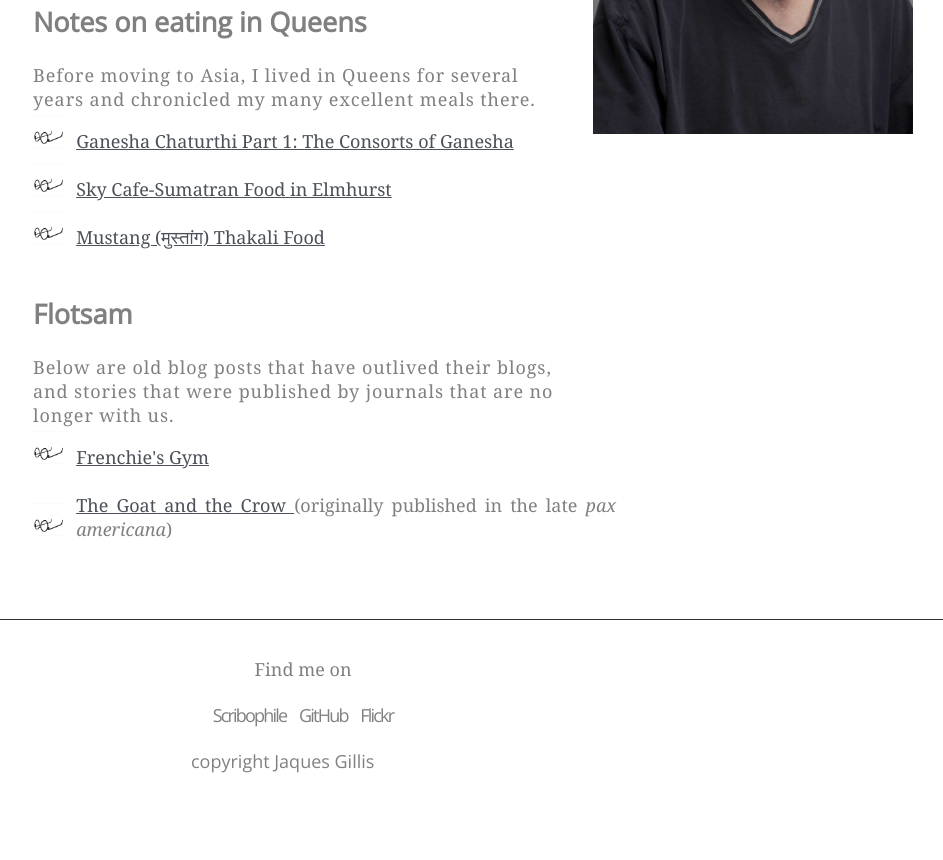
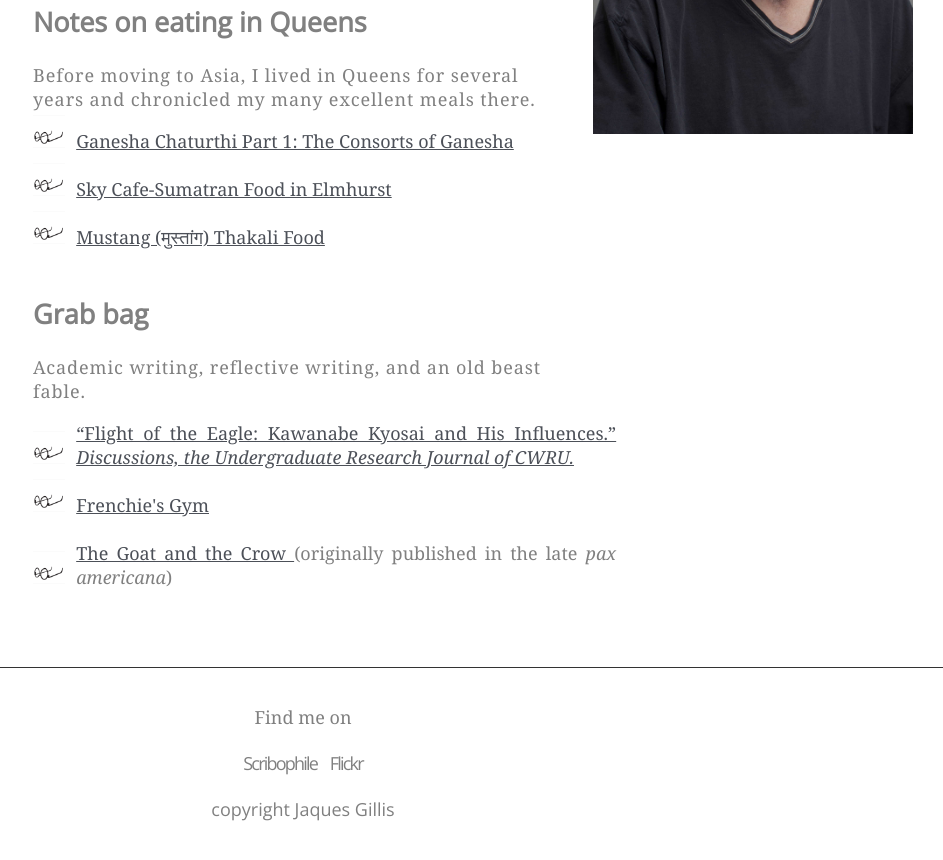
Before and after one commit to gillis-notebook/gillis-notebook.github.io, a plain HTML site: page index.html in a window 1280 px wide. Shown: the part 694-1554 px from the top of the page, without its empty margins (337-1280 px from the left). Drawn offline with nearby package versions, Linux system fonts and the light colour scheme; a web font is replaced by a local one.

Commit message:
Fixed footer, revised grab bag

```diff
--- a/css/styles.css
+++ b/css/styles.css
@@ -347,6 +347,8 @@ a:selected{
 .notes {
 	max-width: 14rem;
 	margin: 0 auto;
+	text-align:center;
+	/*display: inline-block;*/
 }
 
 .clip-text {
--- a/index.html
+++ b/index.html
@@ -58,9 +58,18 @@
 	        </div>
 	      </section>
 	      <section class="interests-section">
-	        <h2>Flotsam</h2>
-	        <p>Below are old blog posts that have outlived their blogs, and stories that were published by journals that are no longer with us.</p>
+	        <h2>Grab bag</h2>
+	        <p>Academic writing, reflective writing, and an old beast fable.</p>
 	        <div class="works">
+	        	<div class="icon-item" >
+	        		<div id="icon" >
+	        			<img src="images/jakesdesk_logo_400x400.png" width="100%" />
+	        		</div>
+	        			<div class="portfolio-item-text"><a href="https://discussionsjournal.files.wordpress.com/2018/03/volume-13-issue-3.pdf">“Flight of the Eagle: Kawanabe Kyosai and His Influences.” <em>Discussions, the Undergraduate Research Journal of CWRU.</em></a>
+	        			</div>
+
+	        	</div>
+	        	<br clear="left"/>
 	        	<div class="icon-item" >
 	        		<div id="icon" >
 	        			<img src="images/jakesdesk_logo_400x400.png" width="100%" />
@@ -86,18 +95,16 @@
 		</div>
 </div>
 	<footer>
-		<div id="links">
+		<div id="links" >
       <p style="text-align: center">Find me on</p>
       <ul class="social">
         <li><a href="https://www.scribophile.com/authors/jaques-gillis/">Scribophile</a></li>
-        <li>
-          <a href="https://github.com/jaqueshere">GitHub</a>
-        </li>
+
         <li>
           <a href="https://www.flickr.com/people/21669005@N06/">Flickr</a>
         </li>
       </ul>
-      <div class="notes">
+      <div class="notes" >
 	      <p>copyright Jaques Gillis</p>
       </div>
     </div>
```
Also changed, not shown: about-me.html (+1 -3 lines), contact.html (+1 -3 lines).
